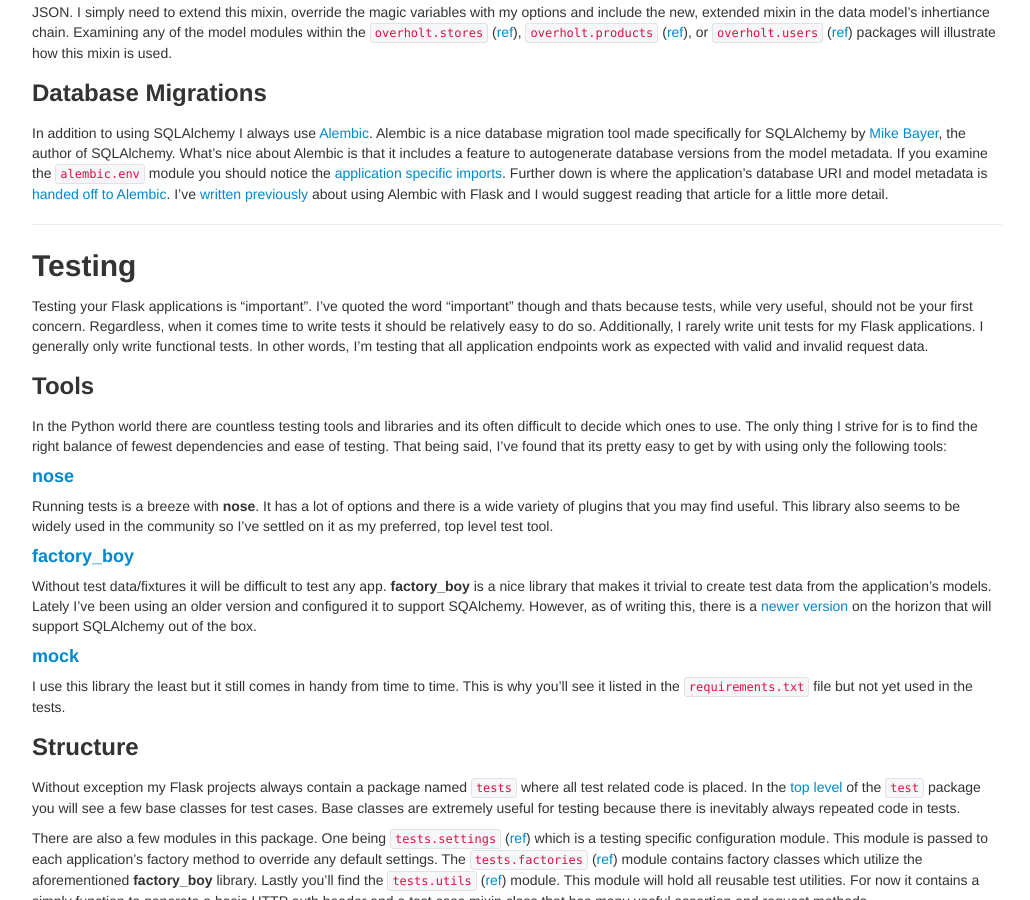
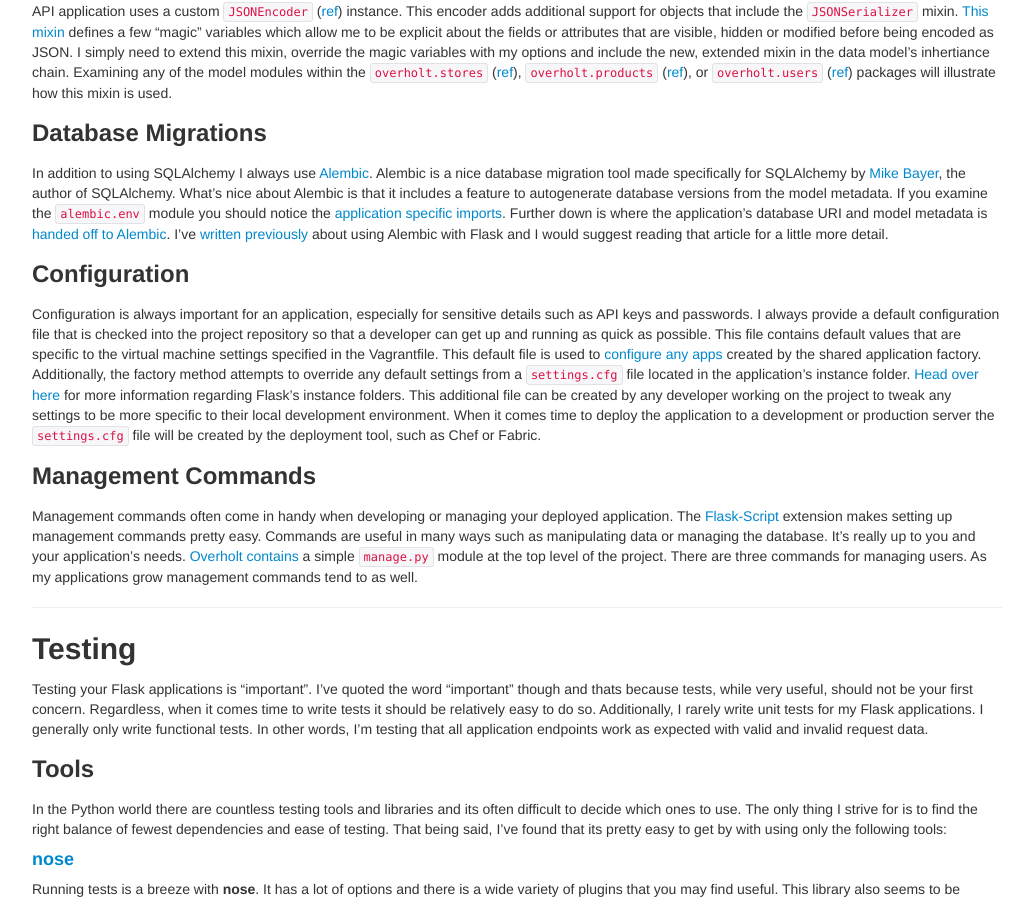
Before and after one commit to mattupstate/mattupstate.github.io, a Jekyll site: the page built from _posts/2013-06-26-how-i-structure-my-flask-applications.markdown, in a window 1280 px wide and 900 px high, scrolled down 2951 px. Shown: the whole window, without its empty margins (123-1153 px from the left). Built offline with Jekyll 4.4.1, drawn with Linux system fonts in a browser that asks for light colours; nearby versions of some CDN libraries; some web fonts are replaced; Markdown is read by kramdown in place of the engine named in the settings; comment, search, counter and statistics services are not loaded; some of the changed text lies outside the part shown.

Commit message:
Update post with two more patterns/conventions

```diff
--- a/_posts/2013-06-26-how-i-structure-my-flask-applications.markdown
+++ b/_posts/2013-06-26-how-i-structure-my-flask-applications.markdown
@@ -35,6 +35,8 @@
 	- [Middlware](#s2f)
 	- [JSON Serialization](#s2g)
 	- [Database Migrations](#s2h)
+    - [Configuration](#s2i)
+    - [Management Commands](#s2j)
 3. [Testing](#s3)
     - [Tools](#s3a)
     - [Structure](#s3b)
@@ -71,7 +73,7 @@
 
 The factory pattern is the first pattern to be implemented and used in any of my Flask applications. There is a [small amount of documentation](http://flask.pocoo.org/docs/patterns/appfactories/) regarding application factories already. While the documentation is limited in scope, I believe it is there to encourage the usage of this pattern. That being said, there is not an established convention for implementing a factory method. Chances are your app will have its own unique requirements and thus your factory method should be tailored accordingly. Regardless of your implementation the factory method is, in my opinion, indispensable as it gives your more control over the creation of your application in different contexts such as in your production environment or while running tests.
 
-Within the Overholt source code you will find three different factory methods. There is one factory for each application and an additional factory which is shared by the individual application factories. The [shared factory](https://github.com/mattupstate/overholt/tree/master/overholt/factory.py#L18) instantiates the application and configures the application with options that are shared between apps. The individual app factories further configure the application with options that are more specific to thir use. For example, the [api application factory](https://github.com/mattupstate/overholt/tree/master/overholt/api/__init__.py#L19) registers a custom `JSONEncoder` class and custom error handlers that render JSON responses. Whereas the [frontend application factory](https://github.com/mattupstate/overholt/tree/master/overholt/frontend/__init__.py#L18) initializes an assets pipeline and custom error handlers for HTTP responses.
+Within the Overholt source code you will find three different factory methods. There is one factory for each application and an additional factory which is shared by the individual application factories. The [shared factory](https://github.com/mattupstate/overholt/tree/master/overholt/factory.py#L18-L45) instantiates the application and configures the application with options that are shared between apps. The individual app factories further configure the application with options that are more specific to thir use. For example, the [api application factory](https://github.com/mattupstate/overholt/tree/master/overholt/api/__init__.py#L19-L33) registers a custom `JSONEncoder` class and custom error handlers that render JSON responses. Whereas the [frontend application factory](https://github.com/mattupstate/overholt/tree/master/overholt/frontend/__init__.py#L18-L30) initializes an assets pipeline and custom error handlers for HTTP responses.
 
 ### <a id="s2b"></a>Blueprints
 
@@ -83,11 +85,11 @@
 
 ### <a id="s2d"></a>API Errors/Exceptions
 
-Dealing with errors in a RESTful API can be kind of annoying at times but Flask makes it truly simple. Armin has already written a little bit about [implementing API exceptions](http://flask.pocoo.org/docs/patterns/apierrors/) which I recommend you read. My implementation is not quite the same as his but thats the beauty of Flask. Overholt has a [base error class](https://github.com/mattupstate/overholt/tree/master/overholt/core.py#L23) and a slightly more [specific error class](https://github.com/mattupstate/overholt/tree/master/overholt/core.py#L28) related to form processing. Perhaps you recognize these errors if you viewed the source referenced in the application factories section. More specifically, the API application registers error handlers for these errors and returns a JSON response depending on this error that was raised. Dig around the source and see if you can find where they are raised.
+Dealing with errors in a RESTful API can be kind of annoying at times but Flask makes it truly simple. Armin has already written a little bit about [implementing API exceptions](http://flask.pocoo.org/docs/patterns/apierrors/) which I recommend you read. My implementation is not quite the same as his but thats the beauty of Flask. Overholt has a [base error class](https://github.com/mattupstate/overholt/tree/master/overholt/core.py#L23-L25) and a slightly more [specific error class](https://github.com/mattupstate/overholt/tree/master/overholt/core.py#L28-L32) related to form processing. Perhaps you recognize these errors if you viewed the source referenced in the application factories section. More specifically, the API application registers error handlers for these errors and returns a JSON response depending on this error that was raised. Dig around the source and see if you can find where they are raised.
 
 ### <a id="s2e"></a>View Decorators
 
-Decorators in Python are are very useful functional programming tool. In the context of a Flask application they are extremely useful for view functions. The Flask documentation provides a [few examples](http://flask.pocoo.org/docs/patterns/viewdecorators/) of some useful view decorators. Within the Overholt source there are two examples of view decorators that I commonly use. Each are tailored for using Blueprints and specific to each of the two applications. Take a look at the [API view decorator](https://github.com/mattupstate/overholt/tree/master/overholt/api/__init__.py#L38). This type of view decorator allows me to add all the other common decorators to my view methods. This prevents me from having to repeat decorators, such as `@login_required`, across all the API views. Additionally, the decorator serializes the return value of my view methods to JSON. This also allows me to simply return objects that can be encoded by the API application's custom `JSONEncoder`.
+Decorators in Python are are very useful functional programming tool. In the context of a Flask application they are extremely useful for view functions. The Flask documentation provides a [few examples](http://flask.pocoo.org/docs/patterns/viewdecorators/) of some useful view decorators. Within the Overholt source there are two examples of view decorators that I commonly use. Each are tailored for using Blueprints and specific to each of the two applications. Take a look at the [API view decorator](https://github.com/mattupstate/overholt/tree/master/overholt/api/__init__.py#L36-L51). This type of view decorator allows me to add all the other common decorators to my view methods. This prevents me from having to repeat decorators, such as `@login_required`, across all the API views. Additionally, the decorator serializes the return value of my view methods to JSON. This also allows me to simply return objects that can be encoded by the API application's custom `JSONEncoder`.
 
 ### <a id="s2f"></a>Middleware
 
@@ -95,11 +97,19 @@
 
 ### <a id="s2g"></a>JSON Serialization
 
-If you've ever developed a JSON API you'll inevitably need to have control over how objects are represent as a JSON document. As mentioned earlier, the API application uses a custom `JSONEncoder` ([ref](https://github.com/mattupstate/overholt/tree/master/overholt/helpers.py#L35)) instance. This encoder adds additional support for objects that include the `JSONSerializer` mixin. [This mixin](https://github.com/mattupstate/overholt/tree/master/overholt/helpers.py#L45) defines a few "magic" variables which allow me to be explicit about the fields or attributes that are visible, hidden or modified before being encoded as JSON. I simply need to extend this mixin, override the magic variables with my options and include the new, extended mixin in the data model's inhertiance chain. Examining any of the model modules within the `overholt.stores` ([ref](https://github.com/mattupstate/overholt/tree/master/overholt/stores/models.py)), `overholt.products` ([ref](https://github.com/mattupstate/overholt/tree/master/overholt/products/models.py)), or `overholt.users` ([ref](https://github.com/mattupstate/overholt/tree/master/overholt/users/models.py)) packages will illustrate how this mixin is used.
+If you've ever developed a JSON API you'll inevitably need to have control over how objects are represent as a JSON document. As mentioned earlier, the API application uses a custom `JSONEncoder` ([ref](https://github.com/mattupstate/overholt/tree/master/overholt/helpers.py#L35-L42)) instance. This encoder adds additional support for objects that include the `JSONSerializer` mixin. [This mixin](https://github.com/mattupstate/overholt/tree/master/overholt/helpers.py#L45-L77) defines a few "magic" variables which allow me to be explicit about the fields or attributes that are visible, hidden or modified before being encoded as JSON. I simply need to extend this mixin, override the magic variables with my options and include the new, extended mixin in the data model's inhertiance chain. Examining any of the model modules within the `overholt.stores` ([ref](https://github.com/mattupstate/overholt/tree/master/overholt/stores/models.py)), `overholt.products` ([ref](https://github.com/mattupstate/overholt/tree/master/overholt/products/models.py)), or `overholt.users` ([ref](https://github.com/mattupstate/overholt/tree/master/overholt/users/models.py)) packages will illustrate how this mixin is used.
 
 ### <a id="s2h"></a>Database Migrations
 
 In addition to using SQLAlchemy I always use [Alembic](http://alembic.readthedocs.org). Alembic is a nice database migration tool made specifically for SQLAlchemy by [Mike Bayer](http://techspot.zzzeek.org/), the author of SQLAlchemy. What's nice about Alembic is that it includes a feature to autogenerate database versions from the model metadata. If you examine the `alembic.env` module you should notice the [application specific imports](https://github.com/mattupstate/overholt/tree/master/alembic/env.py#L11-L15). Further down is where the application's database URI and model metadata is [handed off to Alembic](https://github.com/mattupstate/overholt/tree/master/alembic/env.py#L58-L70). I've [written previously](http://mattupstate.com/python/databases/2012/11/15/database-migrations-with-alembic-sqlalchemy-and-flask.html) about using Alembic with Flask and I would suggest reading that article for a little more detail.
+
+### <a id="s2i"></a>Configuration
+
+Configuration is always important for an application, especially for sensitive details such as API keys and passwords. I always provide a default configuration file that is checked into the project repository so that a developer can get up and running as quick as possible. This file contains default values that are specific to the virtual machine settings specified in the Vagrantfile. This default file is used to [configure any apps](https://github.com/mattupstate/overholt/blob/master/overholt/factory.py#L32) created by the shared application factory. Additionally, the factory method attempts to override any default settings from a `settings.cfg` file located in the application's instance folder. [Head over here](http://flask.pocoo.org/docs/config/#instance-folders) for more information regarding Flask's instance folders. This additional file can be created by any developer working on the project to tweak any settings to be more specific to their local development environment. When it comes time to deploy the application to a development or production server the `settings.cfg` file will be created by the deployment tool, such as Chef or Fabric.
+
+### <a id="s2j"></a>Management Commands
+
+Management commands often come in handy when developing or managing your deployed application. The [Flask-Script](flask-script.readthedocs.org) extension makes setting up management commands pretty easy. Commands are useful in many ways such as manipulating data or managing the database. It's really up to you and your application's needs. [Overholt contains](https://github.com/mattupstate/overholt/blob/master/manage.py) a simple `manage.py` module at the top level of the project. There are three commands for managing users. As my applications grow management commands tend to as well.
 
 ---
 
@@ -128,7 +138,7 @@
 
 Without exception my Flask projects always contain a package named `tests` where all test related code is placed. In the [top level](https://github.com/mattupstate/overholt/tree/master/tests/__init__.py) of the `test` package you will see a few base classes for test cases. Base classes are extremely useful for testing because there is inevitably always repeated code in tests.
 
-There are also a few modules in this package. One being `tests.settings` ([ref](https://github.com/mattupstate/overholt/tree/master/tests/settings.py)) which is a testing specific configuration module. This module is passed to each application's factory method to override any default settings. The `tests.factories` ([ref](https://github.com/mattupstate/overholt/tree/master/tests/factories.py)) module contains factory classes which utilize the aforementioned **factory_boy** library. Lastly you'll find the `tests.utils` ([ref](https://github.com/mattupstate/overholt/tree/master/tests/)) module. This module will hold all reusable test utilities. For now it contains a simply function to generate a basic HTTP auth header and a test case mixin class that has many useful assertion and request methods.
+There are also a few modules in this package. One being `tests.settings` ([ref](https://github.com/mattupstate/overholt/tree/master/tests/settings.py)) which is a testing specific configuration module. This module is passed to each application's factory method to override any default settings. The `tests.factories` ([ref](https://github.com/mattupstate/overholt/tree/master/tests/factories.py)) module contains factory classes which utilize the aforementioned **factory_boy** library. Lastly you'll find the `tests.utils` ([ref](https://github.com/mattupstate/overholt/tree/master/tests/utils.py)) module. This module will hold all reusable test utilities. For now it contains a simply function to generate a basic HTTP auth header and a test case mixin class that has many useful assertion and request methods.
 
 Also within the top level `tests` package are two other packages, `tests.api` ([ref](https://github.com/mattupstate/overholt/tree/master/tests/api)) and `tests.frontend` ([ref](https://github.com/mattupstate/overholt/tree/master/tests/frontend)) which map to the two applications that are part of Overholt. Within the top level of each package is another base class which inherits from `tests.OverholtAppTestCase`. This class can then be modified to add common testing code for the respective application. Each application then has a varying amount of test modules that group the testing of endpoints. For instance, the `tests.api.product_tests` ([ref](https://github.com/mattupstate/overholt/tree/master/tests/api/product_tests.py)) module contains the `ProductApiTestCase` class which tests all the product related endpoints of the API application.
 
```
